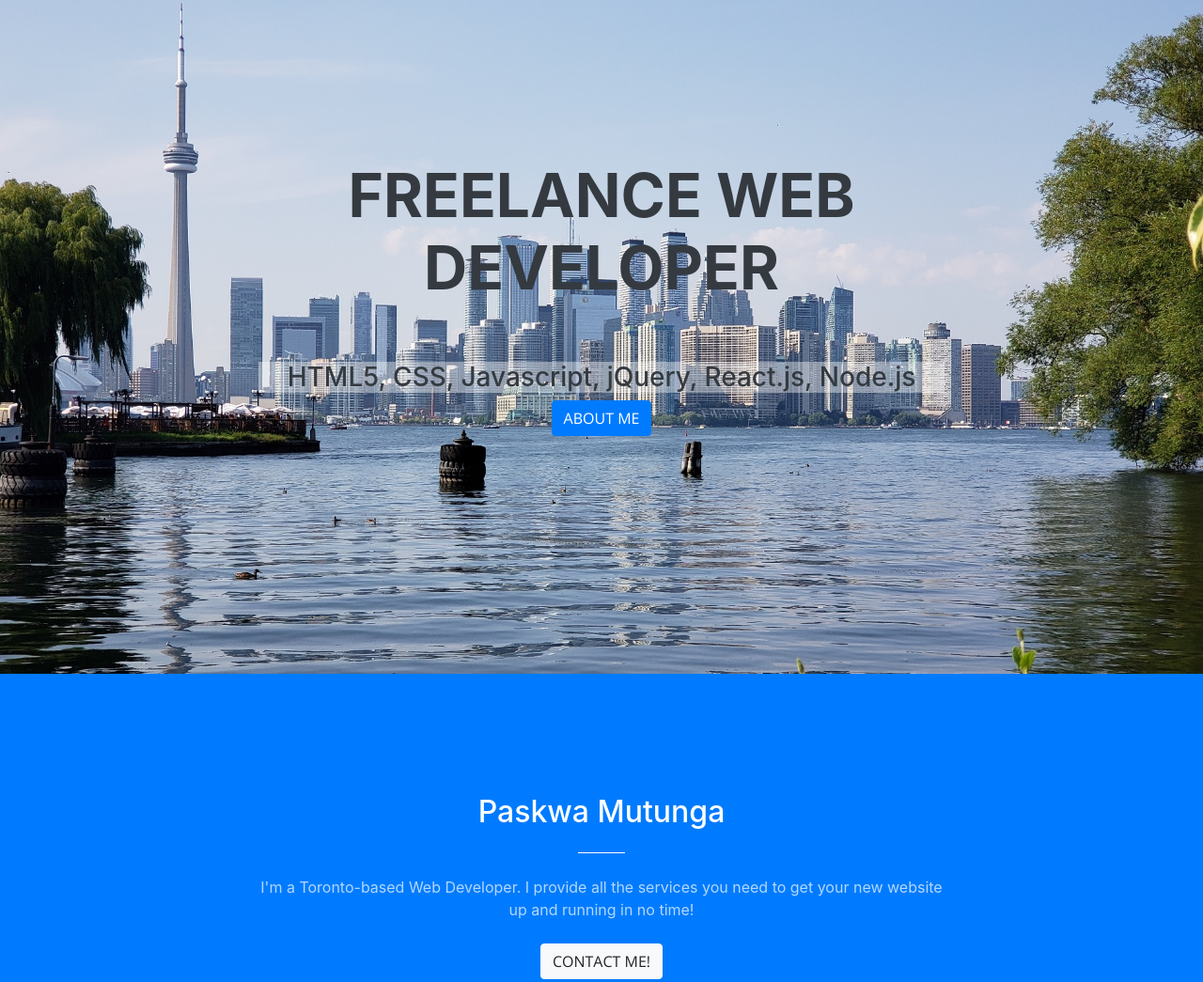
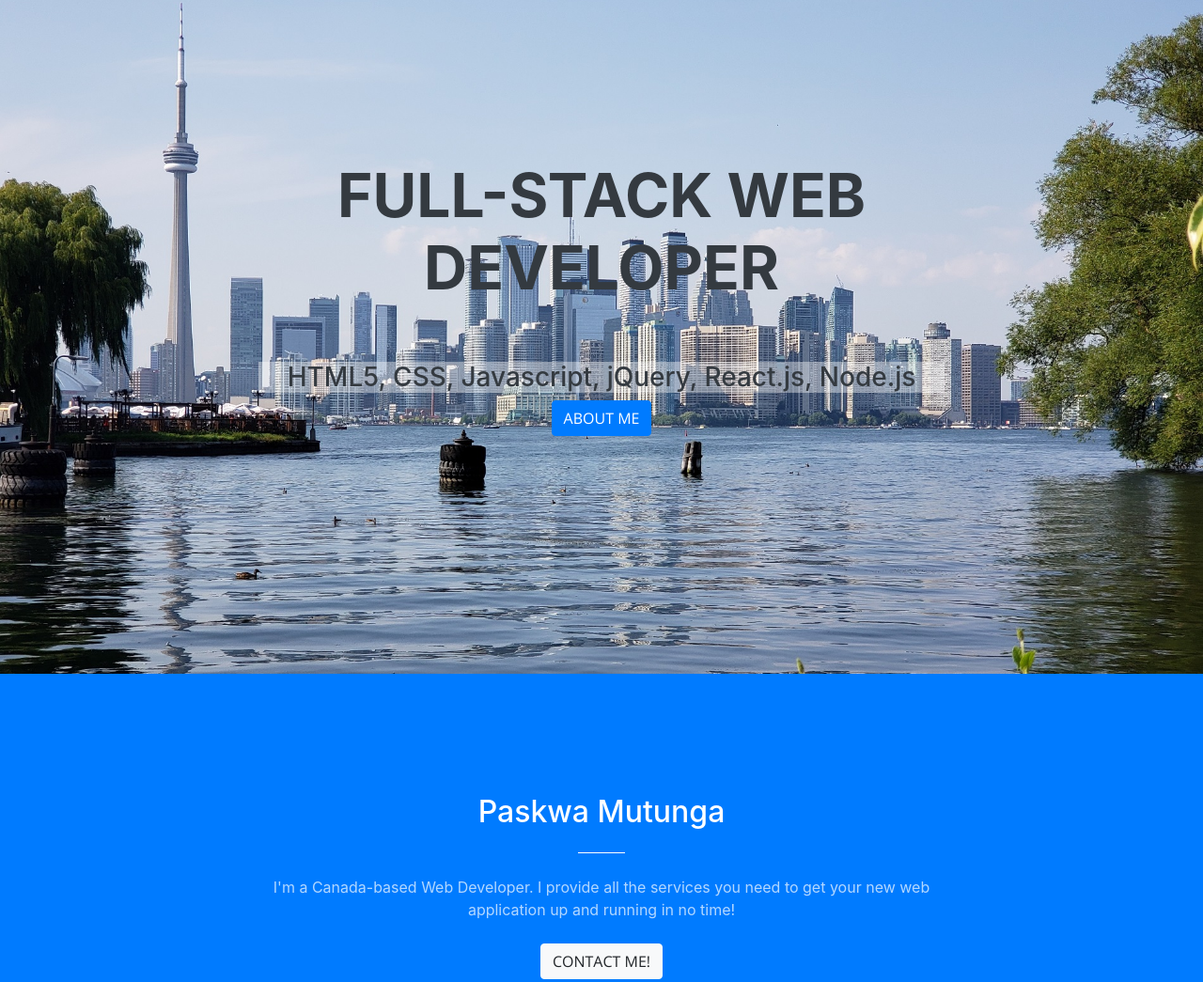
Before and after one commit to pmutunga/Bootstrap-Portfolio, a website with bundled scripts: page index.html in a window 1280 px wide. Shown: the part 83-1128 px from the top of the page at 94% size. Built offline with nearby package versions, Linux system fonts and the light colour scheme.

Commit message:
role description update

```diff
--- a/index.html
+++ b/index.html
@@ -60,7 +60,7 @@
         <div class="row">
           <div class="col-lg-10 mx-auto">
             <h1 class="text-uppercase">
-              <strong>Freelance Web Developer</strong>
+              <strong>Full-stack Web Developer</strong>
             </h1>
             <hr>
           </div>
@@ -78,7 +78,7 @@
           <div class="col-lg-8 mx-auto text-center">
             <h2 class="section-heading text-white">Paskwa Mutunga</h2>
             <hr class="light my-4">
-            <p class="text-faded mb-4">I'm a Toronto-based Web Developer. I provide all the services you need to get your new website up and running in no time! </p>
+            <p class="text-faded mb-4">I'm a Canada-based Web Developer. I provide all the services you need to get your new web application up and running in no time! </p>
             <a class="btn btn-light btn-xl js-scroll-trigger" href="#contact">Contact Me!</a>
           </div>
         </div>
```
